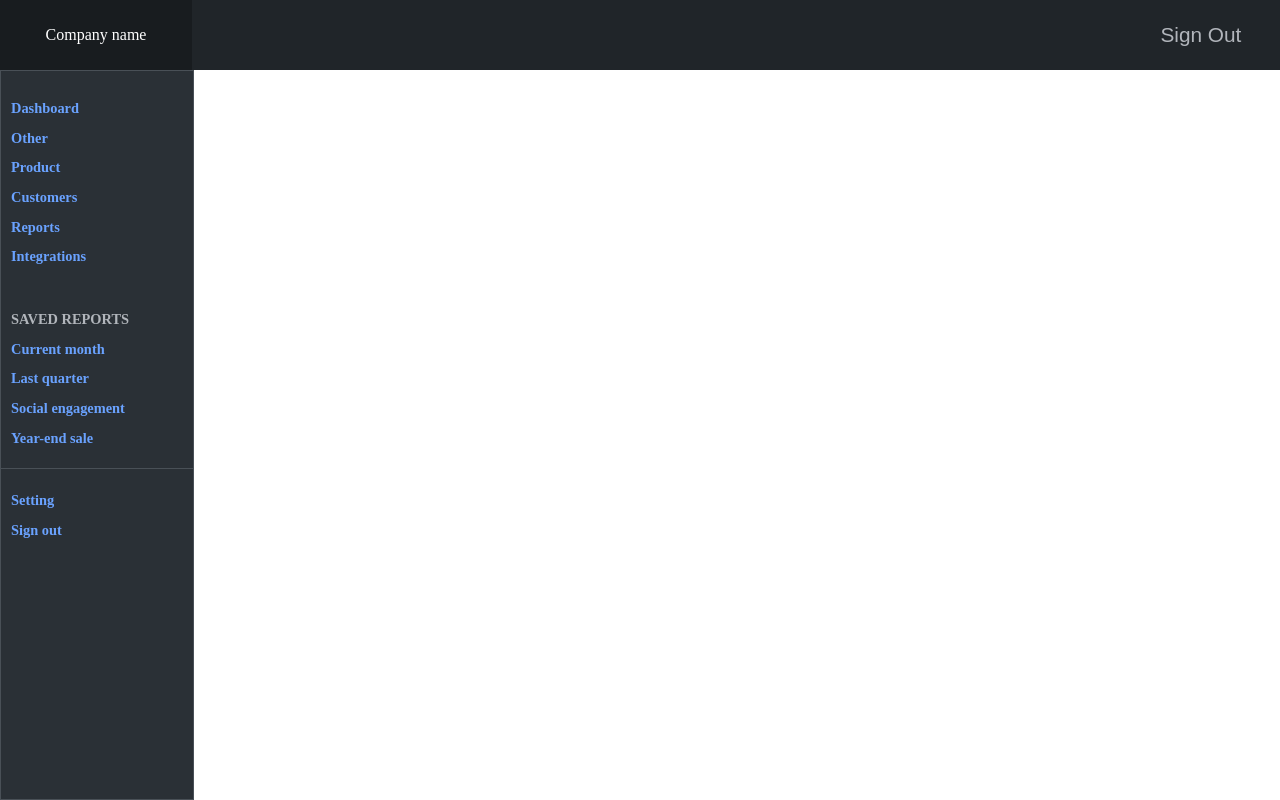
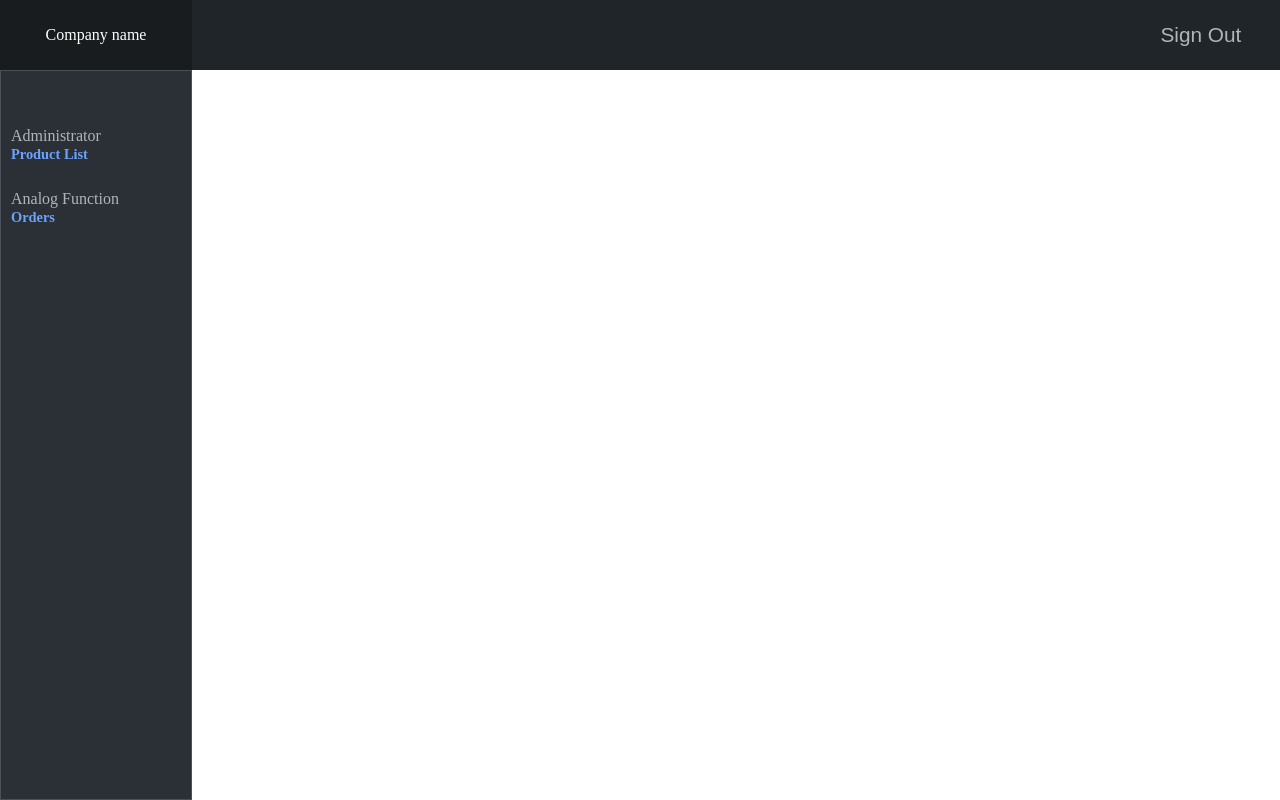
Before and after one commit to explorelife168/S01-E-commerce, a Vue app: page / in a window 1280 px wide. Built offline with nearby package versions, Linux system fonts and the light colour scheme.

Commit message:
調整產品內容

```diff
--- a/src/components/global/Products/index.scss
+++ b/src/components/global/Products/index.scss
@@ -1,8 +1,8 @@
 .product-wrap {
   position: relative;
-  width: 85%;
+  width: 100%;
   height: 100%;
-  // background-color: rgba(50, 100, 200, 0.3);
+  overflow: auto;
   .create-btn {
     position: relative;
     width: 100%;
@@ -24,12 +24,10 @@
   .products {
     position: relative;
     width: 100%;
-
     table {
       width: 100%;
       border-collapse: collapse; /* 让边框相邻 */
       thead {
-        background-color: rgba(200, 100, 150, 0.3);
         tr {
           td {
             height: 50px;
@@ -47,7 +45,6 @@
         }
       }
       tbody {
-        background-color: rgba(50, 50, 150, 0.3);
         tr {
           padding-top: 50px;
           td {
@@ -82,20 +79,74 @@
         }
       }
     }
-    // .new-product {
-    //   display: block;
-    //   position: absolute;
-    //   top: 0;
-    //   right: 0;
-    //   width: 100%;
-    //   height: 100%;
-    //   background-color: rgba(0, 0, 0, 0.5);
-    //   .bg {
-    //     position: fixed;
-    //     width: 50%;
-    //     height: 50%;
-    //     background-color: rgba(0, 0, 0, 1);
-    //   }
-    // }
+  }
+  .pagination {
+    position: relative;
+    display: flex;
+    margin-top: 10px;
+    .left-btn {
+      .left {
+        width: 30px;
+        height: 25px;
+        margin: 0 10px;
+        color: #55477c;
+        background-color: #fff;
+        border: 1px solid #b1b5bb;
+        &:hover {
+          background-color: #d6dbe39e;
+          cursor: pointer;
+        }
+        &.disabled {
+          color: #b1b5bb;
+          background-color: #fff;
+          cursor: not-allowed;
+        }
+      }
+    }
+    .pages-btn {
+      button {
+        width: 25px;
+        height: 25px;
+        color: #55477c;
+        background-color: #fff;
+        border: 1px solid #b1b5bb;
+        border-left: none;
+        cursor: pointer;
+        &.active {
+          background-color: #55477c;
+          color: #fff;
+        }
+        &.active:hover {
+          background-color: #55477c;
+          color: #fff;
+        }
+        &:hover {
+          background-color: #d6dbe39e;
+          color: #55477c;
+        }
+      }
+      .pages-1 {
+        border-left: 1px solid #b1b5bb;
+      }
+    }
+    .right-btn {
+      margin: 0 10px;
+      .right {
+        width: 30px;
+        height: 25px;
+        color: #55477c;
+        background-color: #fff;
+        border: 1px solid #b1b5bb;
+        &:hover {
+          background-color: #d6dbe39e;
+          cursor: pointer;
+        }
+        &.disabled {
+          color: #b1b5bb;
+          background-color: #fff;
+          cursor: not-allowed;
+        }
+      }
+    }
   }
 }
--- a/src/components/global/Products/index.vue
+++ b/src/components/global/Products/index.vue
@@ -1,6 +1,6 @@
 <template>
   <div class="product-wrap">
-    <loading v-model:active="isLoading" />
+    <loading v-model:active="dataStore.isLoading" />
     <div class="create-btn">
       <button class="btn" @click="createNewProduct">建立新的產品</button>
     </div>
@@ -20,8 +20,8 @@
           <tr v-for="obj in updateProducts" :key="obj.id">
             <td>{{ obj.category }}</td>
             <td>{{ obj.title }}</td>
-            <td>{{ obj.origin_price }}</td>
-            <td>{{ obj.price }}</td>
+            <td>{{ currency(obj.origin_price) }}</td>
+            <td>{{ currency(obj.price) }}</td>
             <td>{{ obj.is_enabled == 1 ? "啟用" : "未啟用" }}</td>
             <td>
               <button class="edit" @click="editProducts(obj)">編輯</button>
@@ -32,6 +32,42 @@
           </tr>
         </tbody>
       </table>
+    </div>
+    <div class="pagination">
+      <div class="left-btn">
+        <button
+          @click.prevent="dataStore.getProducts(pagination.current_page - 1)"
+          class="left"
+          :class="{ disabled: !pagination.has_pre }"
+        >
+          &lt;&lt;
+        </button>
+      </div>
+
+      <div
+        class="pages-btn"
+        v-for="(pages, index) in pagination.total_pages"
+        :key="index"
+      >
+        <button
+          :class="[
+            `pages-${pages}`,
+            { active: pagination.current_page === pages },
+          ]"
+          @click.prevent="dataStore.getProducts(pages)"
+        >
+          {{ pages }}
+        </button>
+      </div>
+      <div class="right-btn">
+        <button
+          @click.prevent="dataStore.getProducts(pagination.current_page + 1)"
+          class="right"
+          :class="{ disabled: !pagination.has_next }"
+        >
+          >>
+        </button>
+      </div>
     </div>
   </div>
 </template>
@@ -44,6 +80,7 @@ import "vue-loading-overlay/dist/css/index.css";
 import useDataStore from "../../../stores/useDataStore";
 import modelConfig from "@/components/models/S01/modelConfig";
 import config from "../../../../config/dev.env";
+import currency from "@/utils/filters/currency"; // 小數點
 
 interface EditProducts {
   category: string;
@@ -65,10 +102,11 @@ const dataStore = useDataStore();
 // const products = ref(); //產品List
 const modelConfigController = ref(modelConfig); //控制模型
 
-const isLoading = ref(false);
+// const isLoading = ref(false);
 
 // 產品畫面顯示
 const updateProducts = computed(() => dataStore.products);
+const pagination = computed(() => dataStore.pagination);
 
 // // 開啟建立新產品及編輯產品開關
 const createNewProduct = () => {
@@ -80,14 +118,14 @@ const createNewProduct = () => {
 
 // 刪除產品
 const deleteProducts = (id: string) => {
-  isLoading.value = true;
+  dataStore.isLoading = true;
   const api = `${config.API_PATH}/api/${config.CUSTOM_PATH}/admin/product/${id}`;
   axios
     .delete(api, { data: id })
     .then((response) => {
       if (response.data.success) console.log("刪除商品成功");
       dataStore.getProducts();
-      isLoading.value = false;
+      dataStore.isLoading = false;
     })
     .catch((error) => {
       console.error(error);
--- a/src/components/global/Sidebar/index.scss
+++ b/src/components/global/Sidebar/index.scss
@@ -1,31 +1,33 @@
 .sidebar-wrap {
   position: relative;
-  // width: calc(17% - 2px);
-  width: 15%;
-  min-width: calc(150px - 2px);
+  width: 100%;
   height: 100%;
   background-color: #2a3036;
   border: 1px solid #495057;
   .menu {
     width: 100%;
+
     ul {
       position: relative;
       padding-top: 15%;
       padding-inline-start: 10px;
       li {
         list-style: none;
-        margin-bottom: 7%;
-        color: #6aa2ff;
-        font-weight: bold;
-        font-size: 0.9rem;
-
+        a {
+          text-decoration: none;
+          margin-bottom: 7%;
+          color: #6aa2ff;
+          font-weight: bold;
+          font-size: 0.9rem;
+        }
         &:hover {
           color: #2665e0;
           cursor: pointer;
         }
-        &:nth-child(7) {
+        &:nth-child(1),
+        &:nth-child(3) {
           color: #b1b5bb;
-          margin-top: 25%;
+          margin-top: 15%;
           &:hover {
             cursor: text;
           }
--- a/src/components/global/Sidebar/index.vue
+++ b/src/components/global/Sidebar/index.vue
@@ -2,19 +2,12 @@
   <div class="sidebar-wrap">
     <div class="menu">
       <ul>
-        <li>Dashboard</li>
-        <li>Other</li>
-        <li>Product</li>
-        <li>Customers</li>
-        <li>Reports</li>
-        <li>Integrations</li>
-        <li>SAVED REPORTS</li>
-        <li>Current month</li>
-        <li>Last quarter</li>
-        <li>Social engagement</li>
-        <li>Year-end sale</li>
-        <li>Setting</li>
-        <li>Sign out</li>
+        <li>Administrator</li>
+        <li>
+          <router-link to="/admin/products">Product List</router-link>
+        </li>
+        <li>Analog Function</li>
+        <li><router-link to="/customer_order">Orders</router-link></li>
       </ul>
     </div>
   </div>
--- a/src/components/models/S01/Dashboard/index.scss
+++ b/src/components/models/S01/Dashboard/index.scss
@@ -7,5 +7,12 @@
     display: flex;
     width: 100%;
     height: calc(100% - 72px);
+    .left {
+      width: calc(15% - 2px);
+      min-width: calc(150px - 2px);
+    }
+    .right {
+      width: 85%;
+    }
   }
 }
--- a/src/components/models/S01/Dashboard/index.vue
+++ b/src/components/models/S01/Dashboard/index.vue
@@ -2,8 +2,12 @@
   <div class="dashboard-wrap">
     <Navbar />
     <div class="flex">
-      <Sidebar />
-      <router-view></router-view>
+      <div class="left">
+        <Sidebar />
+      </div>
+      <div class="right">
+        <router-view></router-view>
+      </div>
     </div>
     <div
       class="new-product-cards"
```
